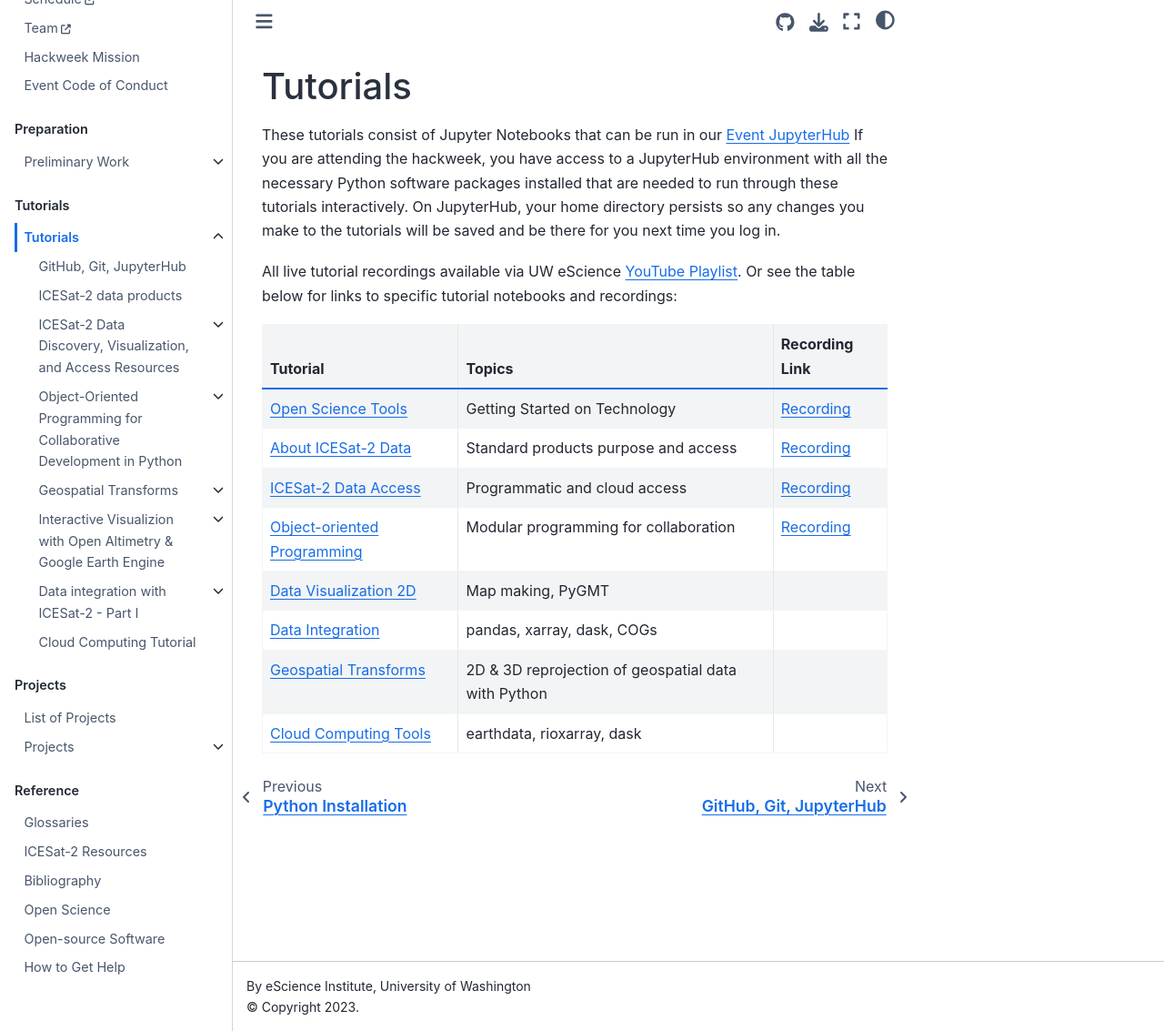
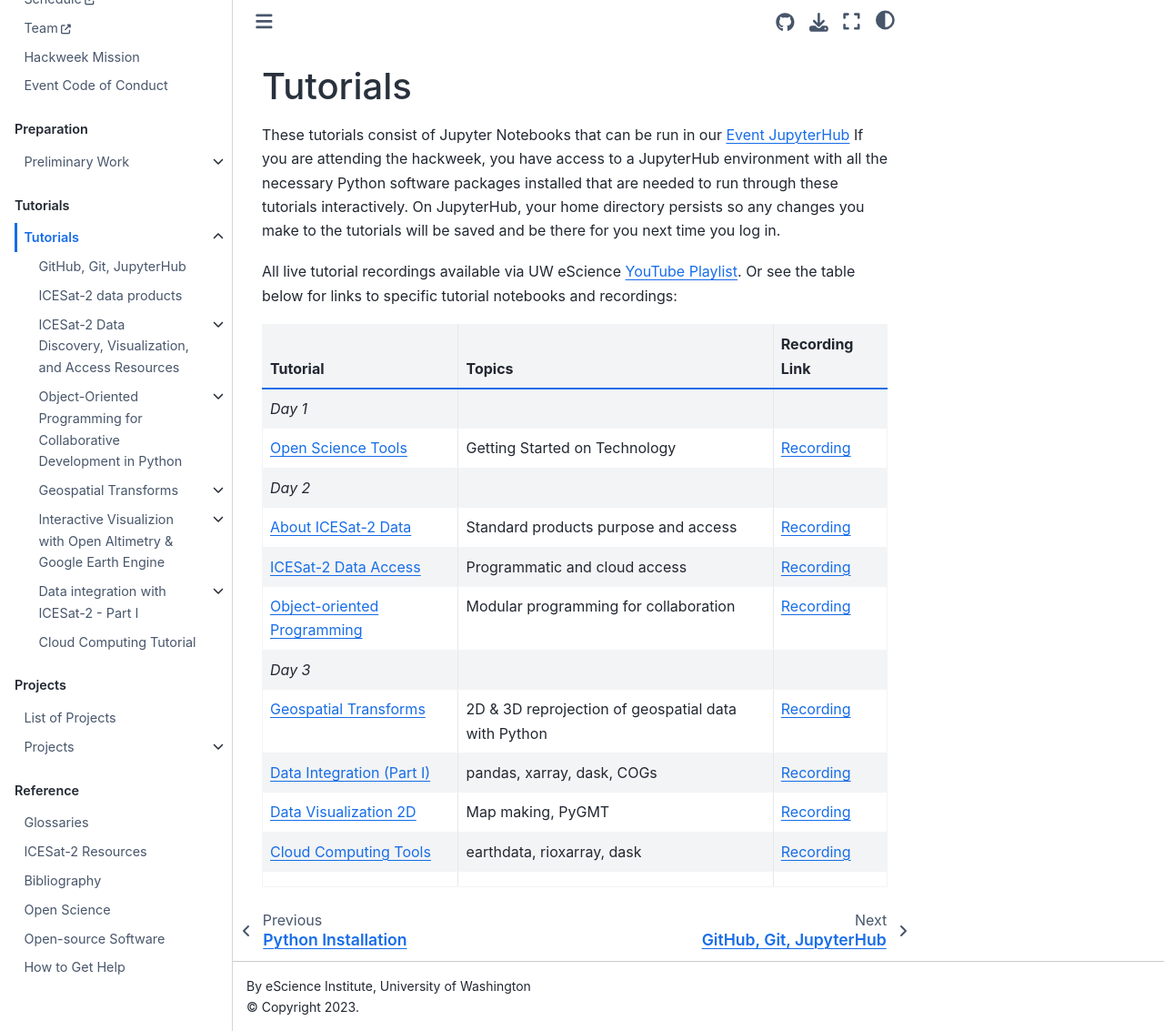
Before and after one commit to ICESAT-2HackWeek/website2022, a Jupyter Book: the page built from book/tutorials/index.md, in a window 1280 px wide and 1133 px high. Shown: the whole window at 91% size. Built offline with Jupyter Book 1.0.4 settings and Sphinx 7.4.7 and the Sphinx Book theme 1.1.4, drawn with Linux system fonts in a browser that asks for light colours; pages that are not in the unit, such as notebooks, are missing from menus.

Commit message:
Tutorial index - Add videos day 3; format table
Add sub headings in the table that show the days of the tutorials

```diff
--- a/book/tutorials/index.md
+++ b/book/tutorials/index.md
@@ -12,12 +12,16 @@ All live tutorial recordings available via UW eScience [YouTube Playlist](https:
 
 
 | Tutorial | Topics | Recording Link |
-| -  | - | - |
+| ---  | --- | --- |
+| _Day 1_ |
 | [Open Science Tools](./jupyter.md) | Getting Started on Technology | [Recording](https://www.youtube.com/watch?v=mFaM41fRRcY) |
+| _Day 2_ |
 | [About ICESat-2 Data](./DataProducts/DataProducts.ipynb) | Standard products purpose and access |  [Recording](https://youtu.be/pL9psogF_LQ) |
 | [ICESat-2 Data Access](./data_access/data_access_1_intro.ipynb) | Programmatic and cloud access | [Recording](https://youtu.be/UpXGZLlO76w) |
 | [Object-oriented Programming](./ObjectOriented/index.md) | Modular programming for collaboration | [Recording](https://youtu.be/dhLkCX0OWYs) |
-| [Data Visualization 2D](./DataVisualization/dataviz2d.py) | Map making, PyGMT |  |
-| [Data Integration](./DataIntegration/dataintegration-1.ipynb) | pandas, xarray, dask, COGs |  |
-| [Geospatial Transforms](./geospatial/geospatial-intro.ipynb) | 2D & 3D reprojection of geospatial data with Python |  |
-| [Cloud Computing Tools](./cloud-computing/cloud-computing-tutorial.ipynb) | earthdata, rioxarray, dask |  |
+| _Day 3_ |
+| [Geospatial Transforms](./geospatial/geospatial-intro.ipynb) | 2D & 3D reprojection of geospatial data with Python | [Recording](https://youtu.be/vwoR0Blynvk) |
+| [Data Integration (Part I)](./DataIntegration/dataintegration-1.ipynb) | pandas, xarray, dask, COGs | [Recording](https://youtu.be/HWc9FJHjQPg) |
+| [Data Visualization 2D](./DataVisualization/dataviz2d.py) | Map making, PyGMT | [Recording](https://youtu.be/fpcBFsy6Kso) |
+| [Cloud Computing Tools](./cloud-computing/cloud-computing-tutorial.ipynb) | earthdata, rioxarray, dask | [Recording](https://youtu.be/mSklwuJ1onw)  |
+| |
```
